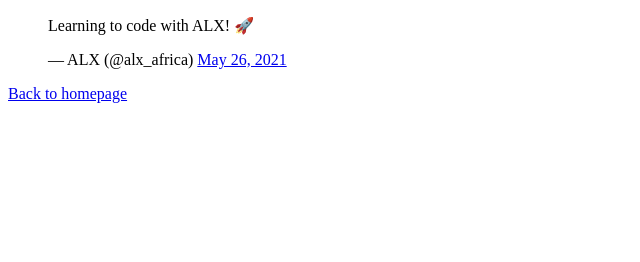
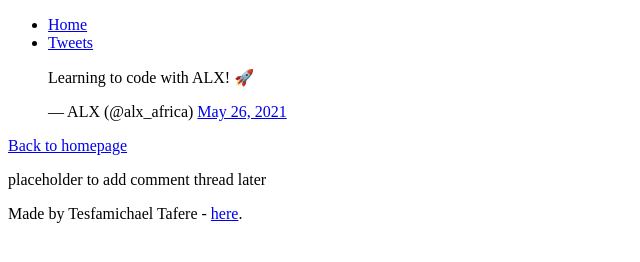
Before and after one commit to Tesfamichael12/My_First_Portfolio, a plain HTML site: page html_basic/tweets.html in a window 1280 px wide. Shown: the whole page, without its empty margins (0-640 px from the left). Drawn offline with Linux system fonts and the light colour scheme.

Commit message:
add task 3

```diff
--- a/html_basic/tweets.html
+++ b/html_basic/tweets.html
@@ -5,6 +5,14 @@
     <title>Tweets</title>
   </head>
   <body>
+    <header>
+      <ul>
+        <li><a href="index.html">Home</a></li>
+        <li><a href="tweets.html">Tweets</a></li>
+      </ul>
+    </header>
+    <main>
+      <article>
         <!-- Embedded Tweet -->
         <blockquote class="twitter-tweet">
           <p lang="en" dir="ltr">Learning to code with ALX! 🚀</p>
@@ -20,5 +28,16 @@
         ></script>
         <!-- Link back to homepage -->
         <p><a href="index.html">Back to homepage</a></p>
+      </article>
+      <aside>
+        <p>placeholder to add comment thread later</p>
+      </aside>
+    </main>
+    <footer>
+      <p>
+        Made by Tesfamichael Tafere -
+        <a href="https://github.com/yourusername" target="_blank">here</a>.
+      </p>
+    </footer>
   </body>
 </html>
```
Lines whose indentation alone changed are shown as unchanged.
